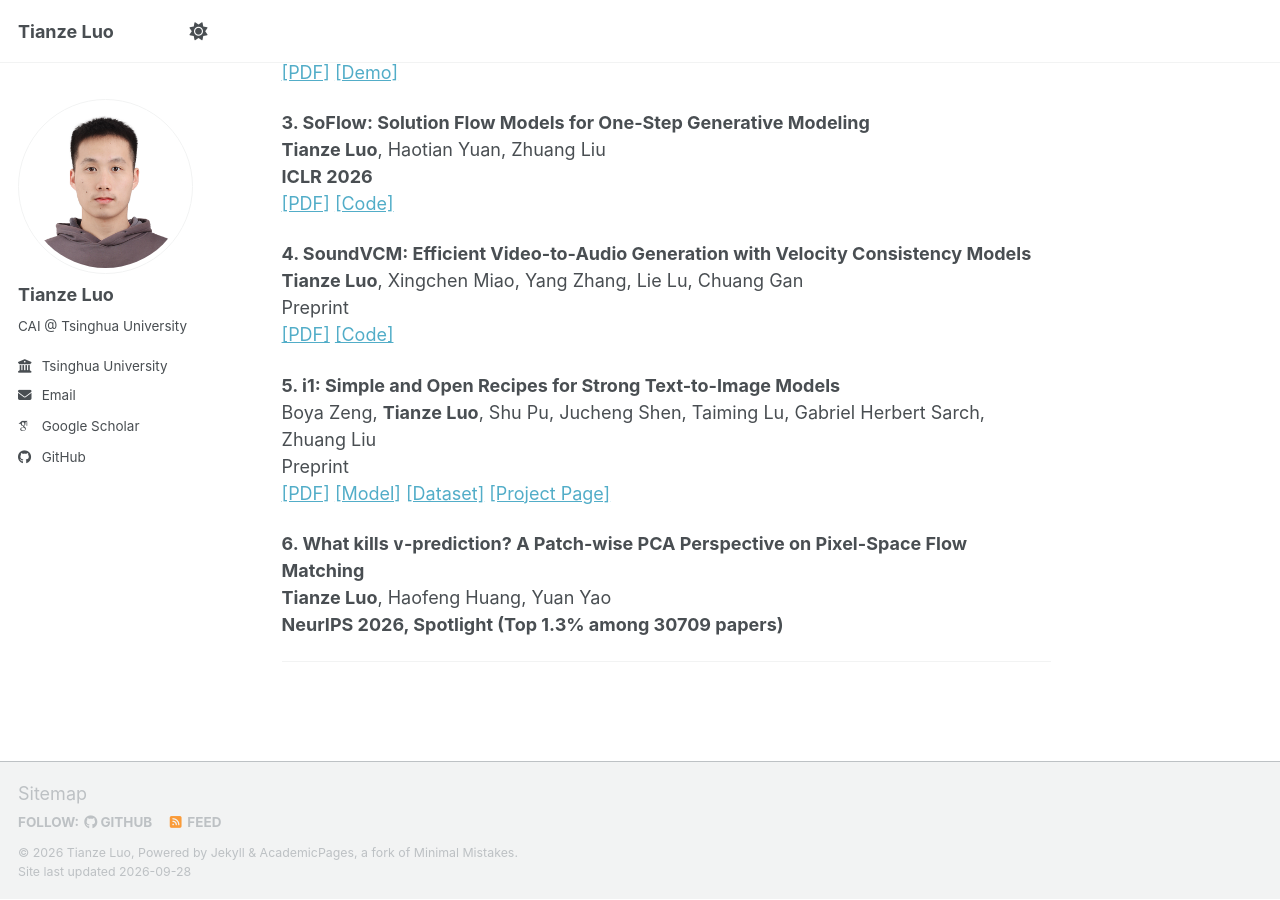
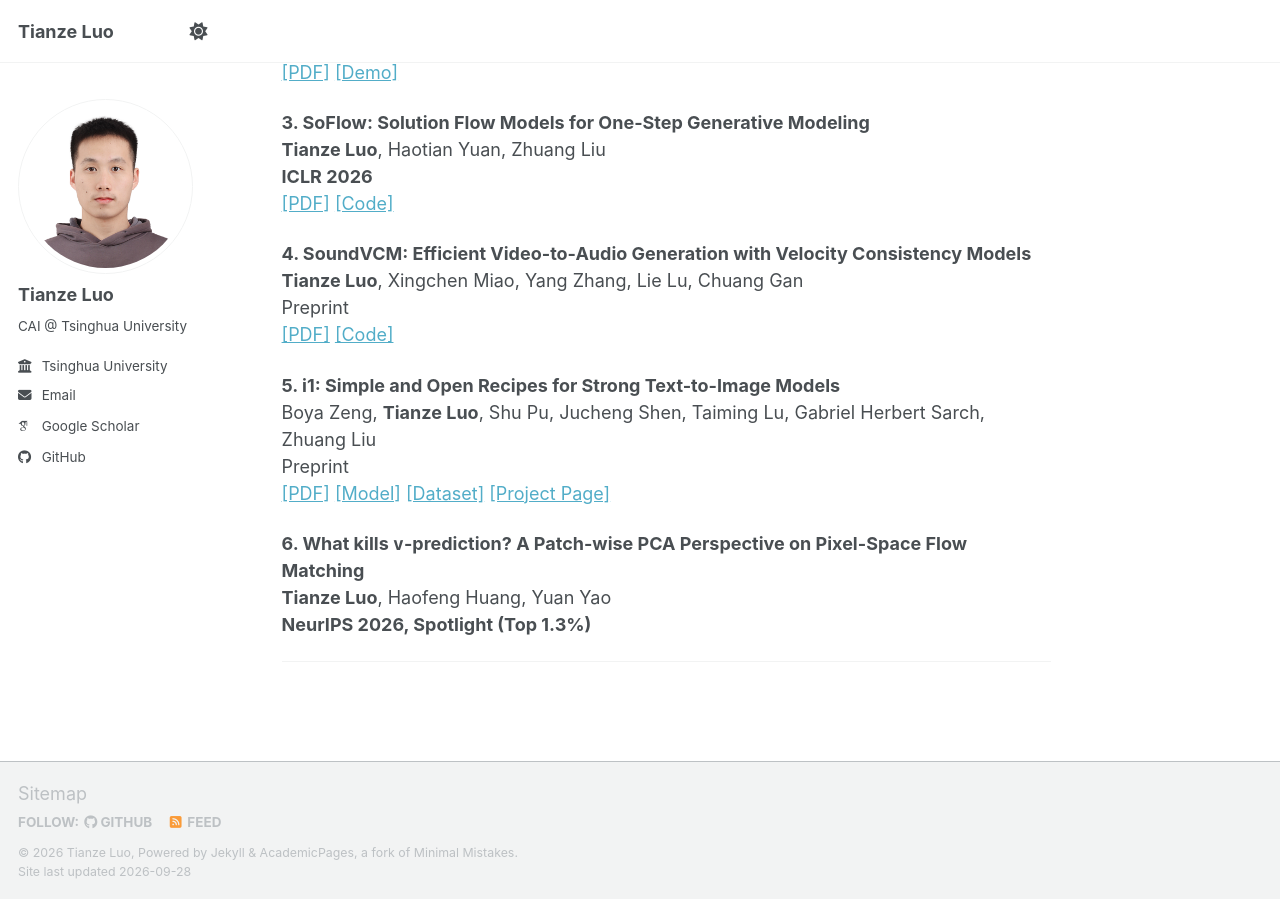
Before and after one commit to luotianze666/luotianze666.github.io, a Jekyll site: the page built from _pages/about.md, in a window 1280 px wide and 900 px high, scrolled down 584 px. Built offline with Jekyll 4.4.1, drawn with Linux system fonts in a browser that asks for light colours; some web fonts are replaced; a script bundle is joined from its source files by our own code; library files that are not in the unit come from our copies.

Commit message:
Update about.md

```diff
--- a/_pages/about.md
+++ b/_pages/about.md
@@ -50,6 +50,6 @@ target="_blank"} [[Project Page]](https://zlab-princeton.github.io/i1/){: target
 
 **6. What kills `v`-prediction? A Patch-wise PCA Perspective on Pixel-Space Flow Matching** <br>
 **Tianze Luo**, Haofeng Huang, Yuan Yao <br>
-**NeurIPS 2026, Spotlight (Top 1.3% among 30709 papers)**  <br>
+**NeurIPS 2026, Spotlight (Top 1.3%)**  <br>
 
 ---
```
